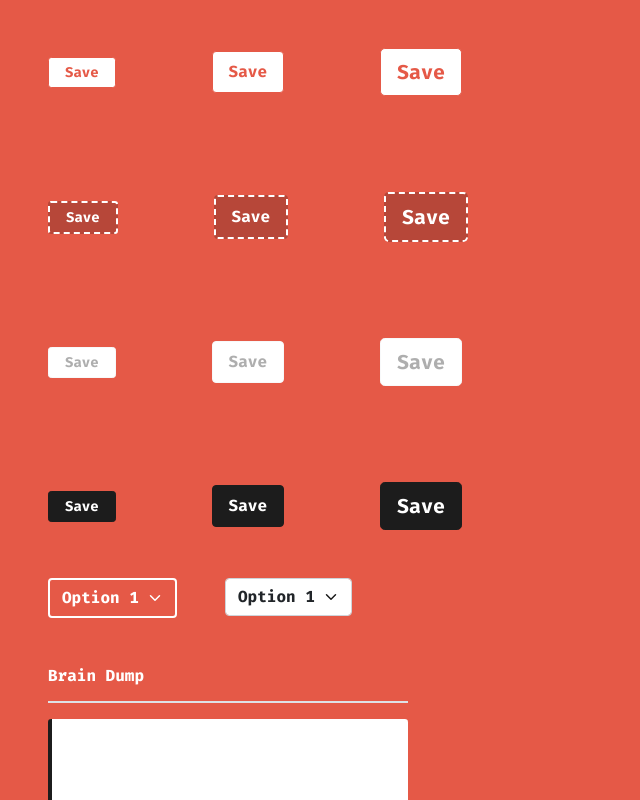
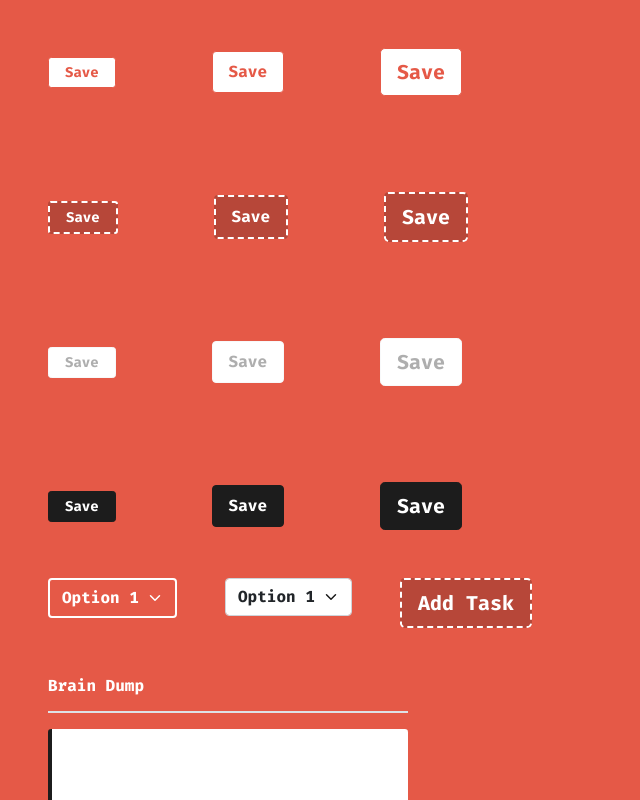
Before and after one commit to filipemelo2002/time-boxing, a React (Create React App) app: page / in a window 1280 px wide. Shown: the top 800 px of the page, without its empty margins (0-640 px from the left). Built offline with nearby package versions, Linux system fonts and the light colour scheme.

Commit message:
TB-16 Render AddTask component

```diff
--- a/src/App.js
+++ b/src/App.js
@@ -1,4 +1,5 @@
 import BrainDump from "./components/BrainDump";
+import AddTaskButton from "./components/AddTaskButton";
 import Select from "./components/Select";
 function App() {
   return (
@@ -37,6 +38,7 @@ function App() {
             { name: "Option 3", value: "3" },
           ]}
         />
+        <AddTaskButton />
       </div>
       <div className="m-5">
         <BrainDump />
```
